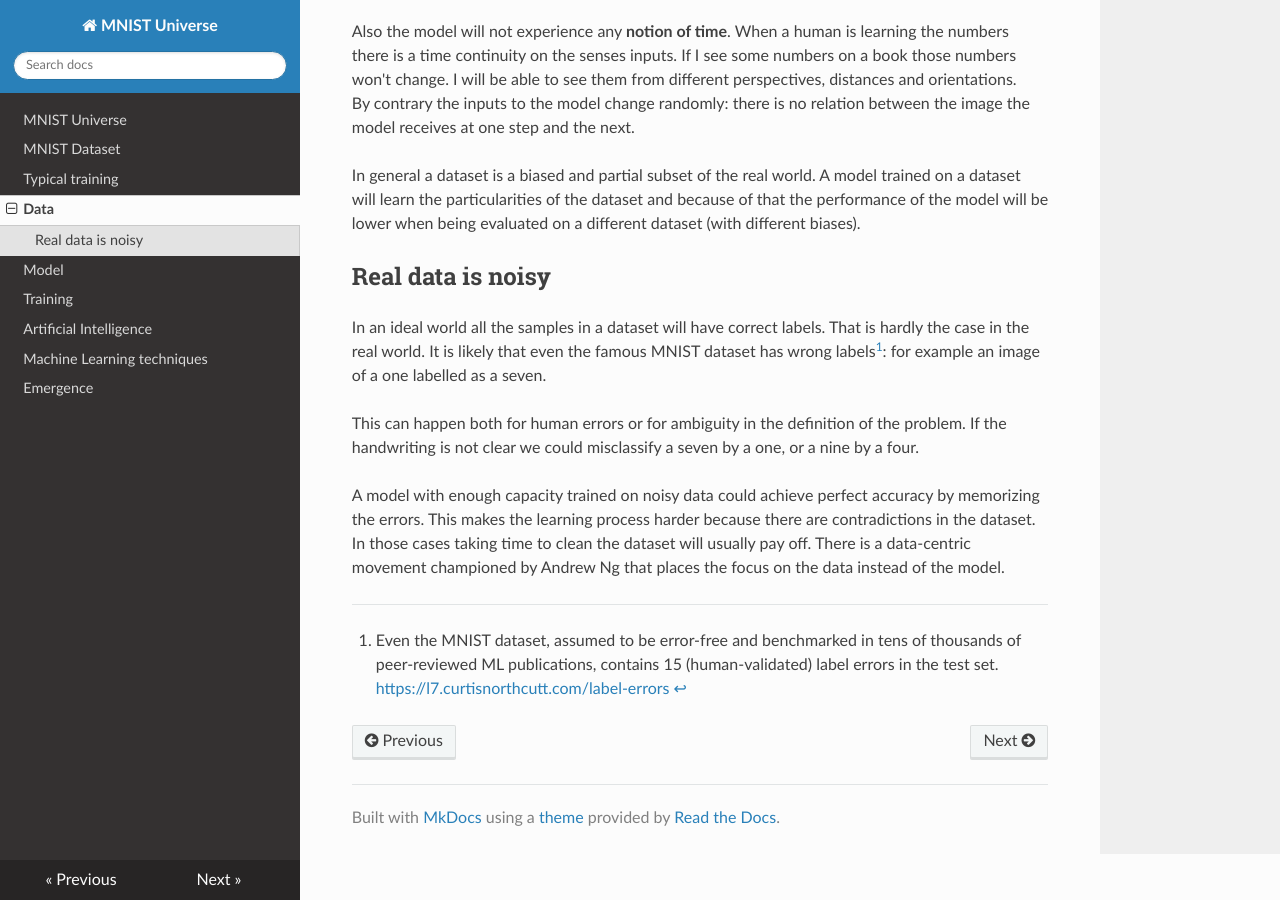
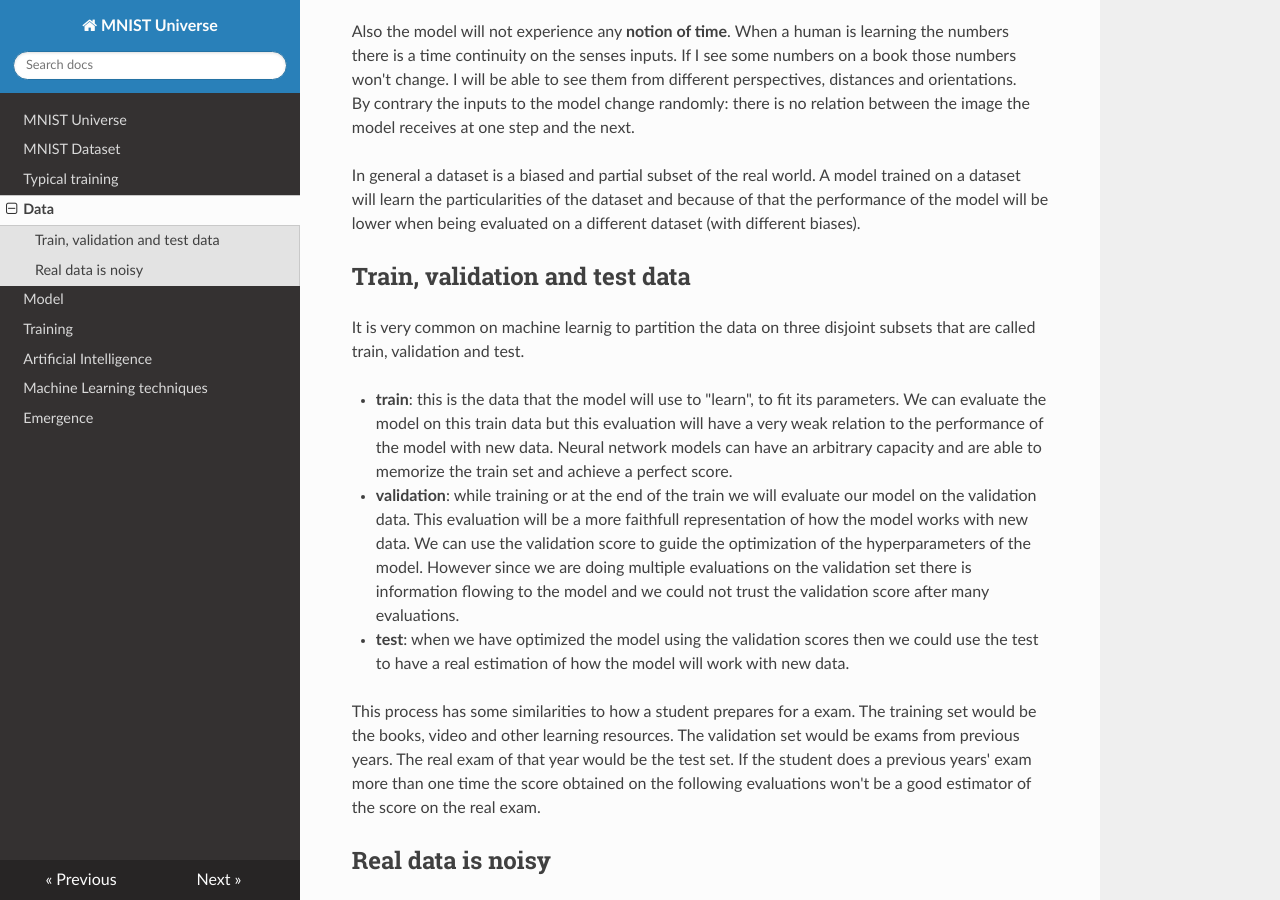
Before and after one commit to ironbar/mnist_universe, an MkDocs documentation site: the page built from docs/02_data.md, in a window 1280 px wide and 900 px high, scrolled down 379 px. Built offline with MkDocs 1.6.1, drawn with Linux system fonts in a browser that asks for light colours; nearby versions of some CDN libraries.

Commit message:
Update 02_data.md

```diff
--- a/docs/02_data.md
+++ b/docs/02_data.md
@@ -10,6 +10,23 @@ to see them from different perspectives, distances and orientations.
 By contrary the inputs to the model change randomly: there is no relation between the image the model receives at one step and the next.
 
 In general a dataset is a biased and partial subset of the real world. A model trained on a dataset will learn the particularities of the dataset and because of that the performance of the model will be lower when being evaluated on a different dataset (with different biases).
+
+## Train, validation and test data
+
+It is very common on machine learnig to partition the data on three disjoint subsets that are called train, validation and test.
+
+- **train**: this is the data that the model will use to "learn", to fit its parameters. We can evaluate the model
+  on this train data but this evaluation will have a very weak relation to the performance of the model with new data.
+  Neural network models can have an arbitrary capacity and are able to memorize the train set and achieve a perfect score.
+- **validation**: while training or at the end of the train we will evaluate our model on the validation data. This evaluation
+  will be a more faithfull representation of how the model works with new data. We can use the validation score to guide the
+  optimization of the hyperparameters of the model. However since we are doing multiple evaluations on the validation set there
+  is information flowing to the model and we could not trust the validation score after many evaluations.
+- **test**: when we have optimized the model using the validation scores then we could use the test to have a real estimation of how
+  the model will work with new data.
+
+This process has some similarities to how a student prepares for a exam. The training set would be the books, video and other learning resources. The validation set would be exams from previous years. The real exam of that year would be the test set.
+If the student does a previous years' exam more than one time the score obtained on the following evaluations won't be a good estimator of the score on the real exam.
 
 ## Real data is noisy
 
```
